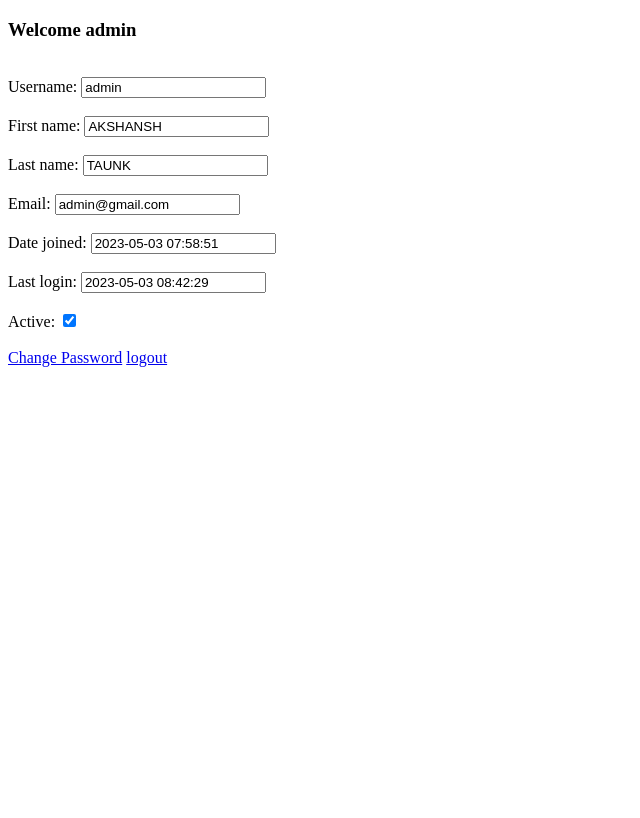
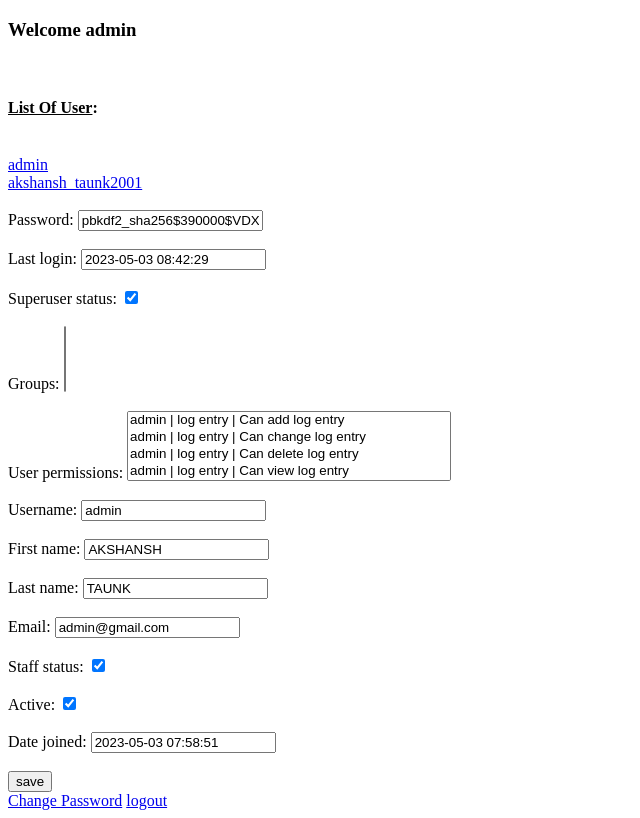
Before and after one commit to AkshanshTaunk/Django, a Django app: page /profile/ in a window 1280 px wide. Shown: the whole page, without its empty margins (0-640 px from the left). Before the commit the page ends 367 px from the top, so only its background shows below. Run offline with Django 4.2, Linux system fonts and the light colour scheme; a user stored in the database is signed in; data comes from the database, SQL or seed files in the repository; both versions use the stored data as it was after the commit.

Commit message:
CommonUser and admin

```diff
--- a/UserCreation Reg. Form/User/User/urls.py
+++ b/UserCreation Reg. Form/User/User/urls.py
@@ -24,4 +24,5 @@ urlpatterns = [
     path('profile/',views.user_profile,name='profile'),
     path('logout/',views.log_in,name='log_out'),
     path('changepass/',views.user_pass_change,name='pass_change'),
+    path('userdetail/<int:id>',views.user_detail,name='user_detail'),
 ]
--- a/UserCreation Reg. Form/User/form/forms.py
+++ b/UserCreation Reg. Form/User/form/forms.py
@@ -13,5 +13,12 @@ class EditUserProfileForm(UserChangeForm):
     password=None
     class Meta:
         model = User
-        fields = ['username','first_name','last_name','email','date_joined','last_login','is_active']
+        fields = ['username','first_name','last_name','email','date_joined','last_login']
         labels = {'email':'Email'}
+
+class EditAdminProfileForm(UserChangeForm):
+    password=None
+    class Meta:
+        model = User
+        fields = '__all__'
+        labels = {'email':'Email'}
--- a/UserCreation Reg. Form/User/form/templates/form/profile.html
+++ b/UserCreation Reg. Form/User/form/templates/form/profile.html
@@ -13,6 +13,12 @@
 </style>
 <body>
     <h3>Welcome {{name}}</h3><br>
+    {% if users != None %}
+    <h4><u>List Of User</u>:</h4><br>
+    {% for user in users %}
+    <a href="{% url 'user_detail' user.id %}"> {{user.username}}</a><br>
+    {% endfor %}
+    {% endif %}<br>
     {% if messages %}
      {% for mess in messages %}
      <p {% if mess.tags %} class="{{mess.tags}}" {% endif %}>
@@ -29,6 +35,7 @@
     {% for fm in form %}
       {{fm.label_tag}} {{fm}} {{fm.errors|striptags}} <br><br>
     {% endfor %}
+    <input type="submit" value="save">
     </form>
     <a href ="{% url 'pass_change' %}">Change Password</a>
     <a href ="{% url 'log_out' %}">logout</a>
--- a/UserCreation Reg. Form/User/form/views.py
+++ b/UserCreation Reg. Form/User/form/views.py
@@ -1,8 +1,9 @@
 from django.shortcuts import render,HttpResponseRedirect
-from .forms import signupform, EditUserProfileForm
+from .forms import signupform, EditUserProfileForm, EditAdminProfileForm
 from django.contrib import messages
 from django.contrib.auth.forms import AuthenticationForm, PasswordChangeForm
 from django.contrib.auth import authenticate,login,logout, update_session_auth_hash
+from django.contrib.auth.models import User
 # Create your sign up views here.
 def sign_up(request):
     if request.method =="POST":
@@ -35,13 +36,23 @@ def log_in(request):
 def user_profile(request):
     if request.user.is_authenticated:
      if request.method=="POST":
-        fm = EditUserProfileForm(request.POST, instance=request.user)
+        if request.user.is_superuser == True:
+            fm = EditAdminProfileForm(request.POST,instance=request.user)
+            users = User.objects.all()
+        else:
+            fm = EditUserProfileForm(request.POST, instance=request.user)
+            users = None
         if fm.is_valid():
             messages.success(request,'Profile Upadted Successfully')
             fm.save()
      else:
-       fm = EditUserProfileForm(instance=request.user)
-     return render(request,'form/profile.html',{'name':request.user,'form':fm})
+       if request.user.is_superuser == True:
+          fm = EditAdminProfileForm(instance=request.user)
+          users = User.objects.all()
+       else:
+          fm = EditUserProfileForm(instance=request.user)
+          users = None
+     return render(request,'form/profile.html',{'name':request.user.username,'form':fm,'users':users})
     else:
      return HttpResponseRedirect('/login/')
 
@@ -65,3 +76,12 @@ def user_pass_change(request):
         return render(request,'form/changepass.html', {'form':fm})
     else:
        return HttpResponseRedirect('/login/')
+
+# Create your user detail here.
+def user_detail(request,id):
+   if request.user.is_authenticated:
+      pi = User.objects.get(pk=id)
+      fm = EditAdminProfileForm(instance=pi)
+      return render(request,'form/userdetail.html',{'form':fm})
+   else:
+      return HttpResponseRedirect('/login/')
```
Also changed, not shown: UserCreation Reg. Form/User/form/templates/form/userdetail.html (added, +16 -0 lines), UserCreation Reg. Form/User/db.sqlite3.
